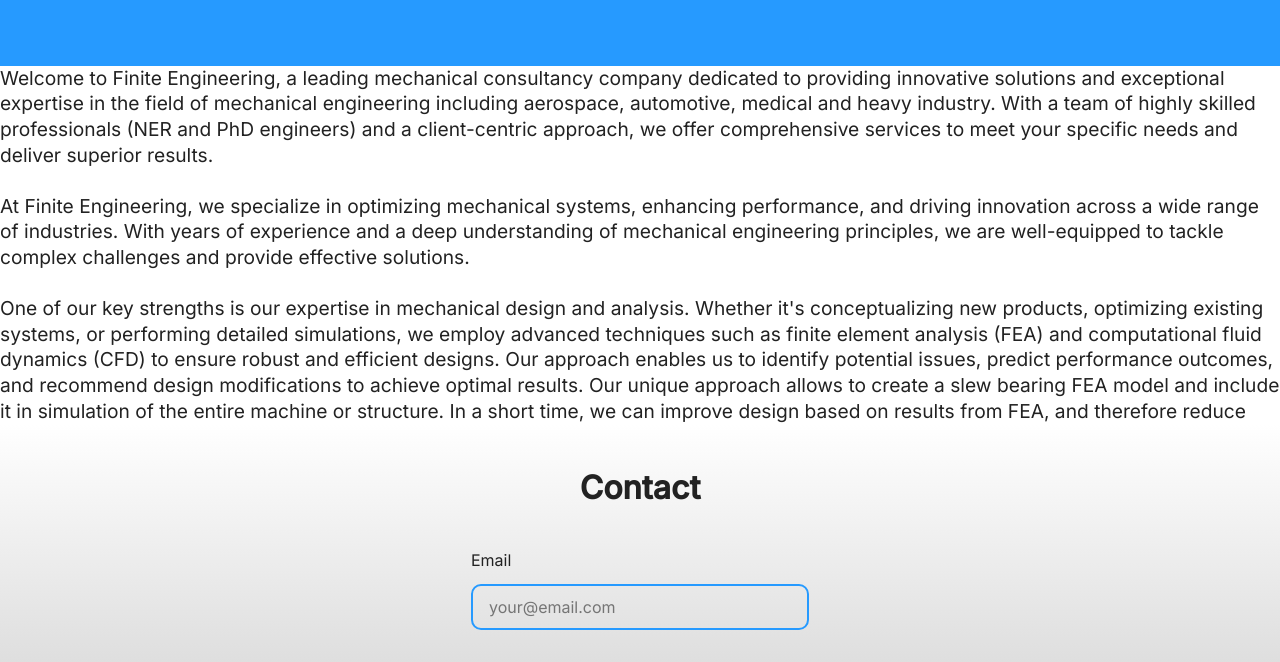
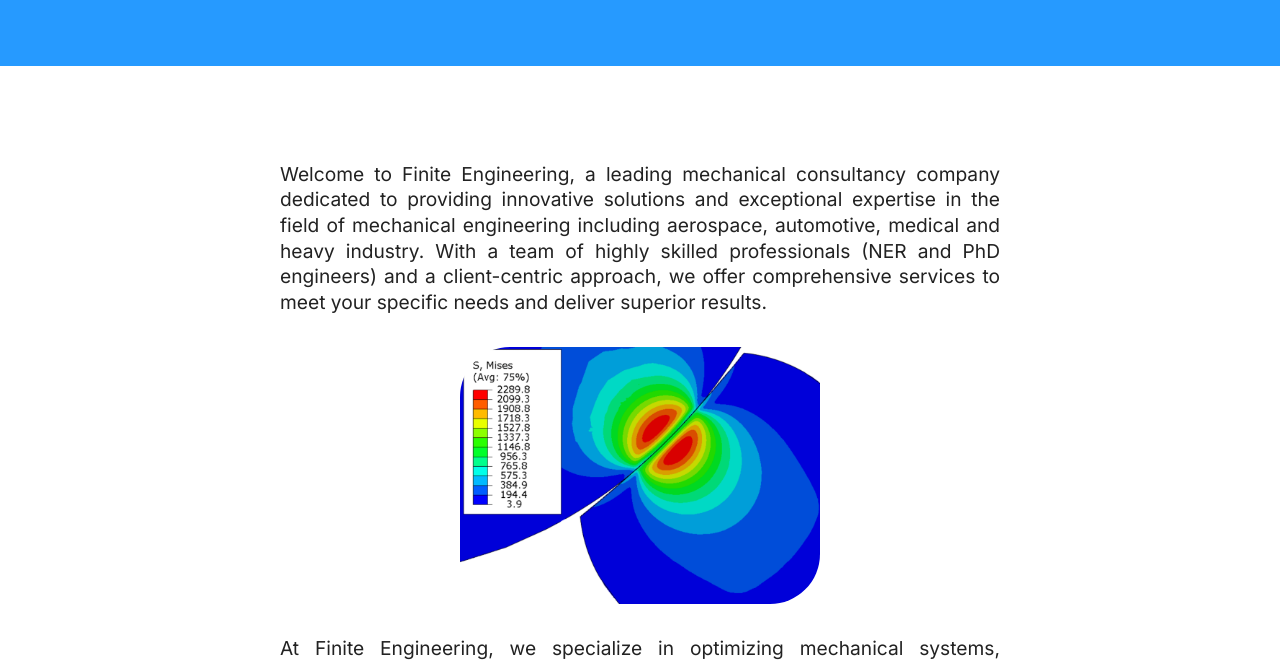
Before and after one commit to kmieciu6/Gunia_Engineering, a React (Create React App) app: page /about in a window 1280 px wide. Shown: the part 271-933 px from the top of the page. Built offline with nearby package versions, Linux system fonts and the light colour scheme.

Commit message:
about us

```diff
--- a/src/components/About.js
+++ b/src/components/About.js
@@ -1,6 +1,8 @@
 import React from "react";
 import Header from "./header/Header";
 import Footer from "./Footer";
+import photo1 from '../assets/7.jpg';
+import photo2 from '../assets/8.jpg';
 
 const About = () => {
     return (
@@ -10,19 +12,23 @@ const About = () => {
                 <div className="title">
                     <h2>About</h2>
                 </div>
-                <div>
+                <div className="text">
                     <p>
                         Welcome to Finite Engineering, a leading mechanical consultancy company dedicated to providing
                         innovative solutions and exceptional expertise in the field of mechanical engineering including
                         aerospace, automotive, medical and heavy industry. With a team of highly skilled professionals
                         (NER and PhD engineers) and a client-centric approach, we offer comprehensive services to meet
                         your specific needs and deliver superior results.
-                        <br/><br/>
+                    </p>
+                    <img src={photo1} alt='photos' className="photo"/>
+                    <p>
                         At Finite Engineering, we specialize in optimizing mechanical systems, enhancing performance,
                         and driving innovation across a wide range of industries. With years of experience and a deep
                         understanding of mechanical engineering principles, we are well-equipped to tackle complex
                         challenges and provide effective solutions.
-                        <br/><br/>
+                    </p>
+                    <img src={photo2} alt='photos' className="photo"/>
+                    <p>
                         One of our key strengths is our expertise in mechanical design and analysis. Whether it's
                         conceptualizing new products, optimizing existing systems, or performing detailed simulations,
                         we employ advanced techniques such as finite element analysis (FEA) and computational fluid
--- a/src/scss/components/_about.scss
+++ b/src/scss/components/_about.scss
@@ -15,4 +15,34 @@
             margin: 4rem;
         }
     }
+
+    .text {
+        display: flex;
+        flex-direction: column;
+        align-items: center;
+        margin: 4rem 0;
+        max-width: 1200px;
+
+        p {
+            margin: 2rem;
+            width: 80%;
+
+            @include desktop {
+                width: 60%;
+            }
+        }
+
+        img {
+            width: 100%;
+            border-radius: 50px 15px;
+
+            @include desktop {
+                width: 30%;
+            }
+
+            @include tablet {
+                width: 60%;
+            }
+        }
+    }
 }
--- a/src/scss/generic/_base.scss
+++ b/src/scss/generic/_base.scss
@@ -50,6 +50,7 @@ h3 {
 p {
   font-size: 1.2rem;
   line-height: 1.6rem;
+  text-align: justify;
 
   @include tablet {
     font-size: 1.1rem;
```
Also changed, not shown: src/assets/7.jpg (added), src/assets/8.jpg (added).
